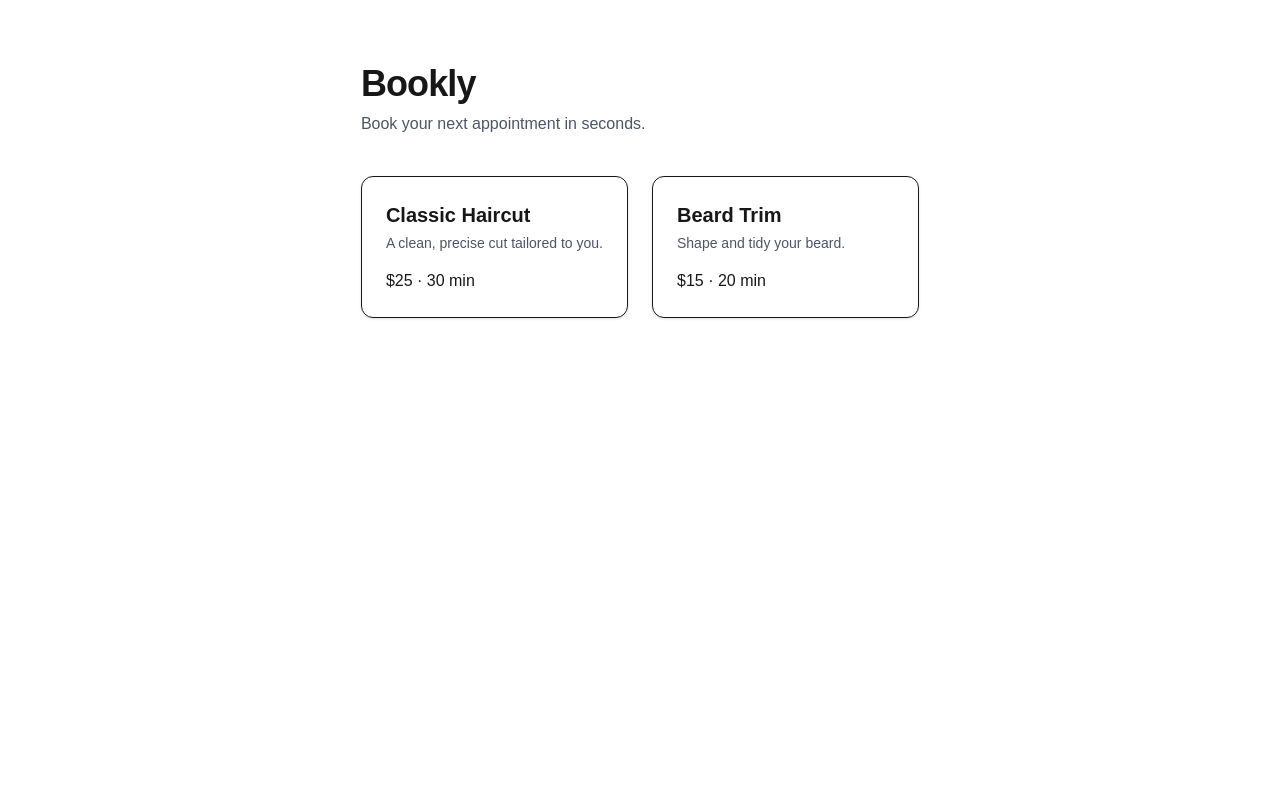
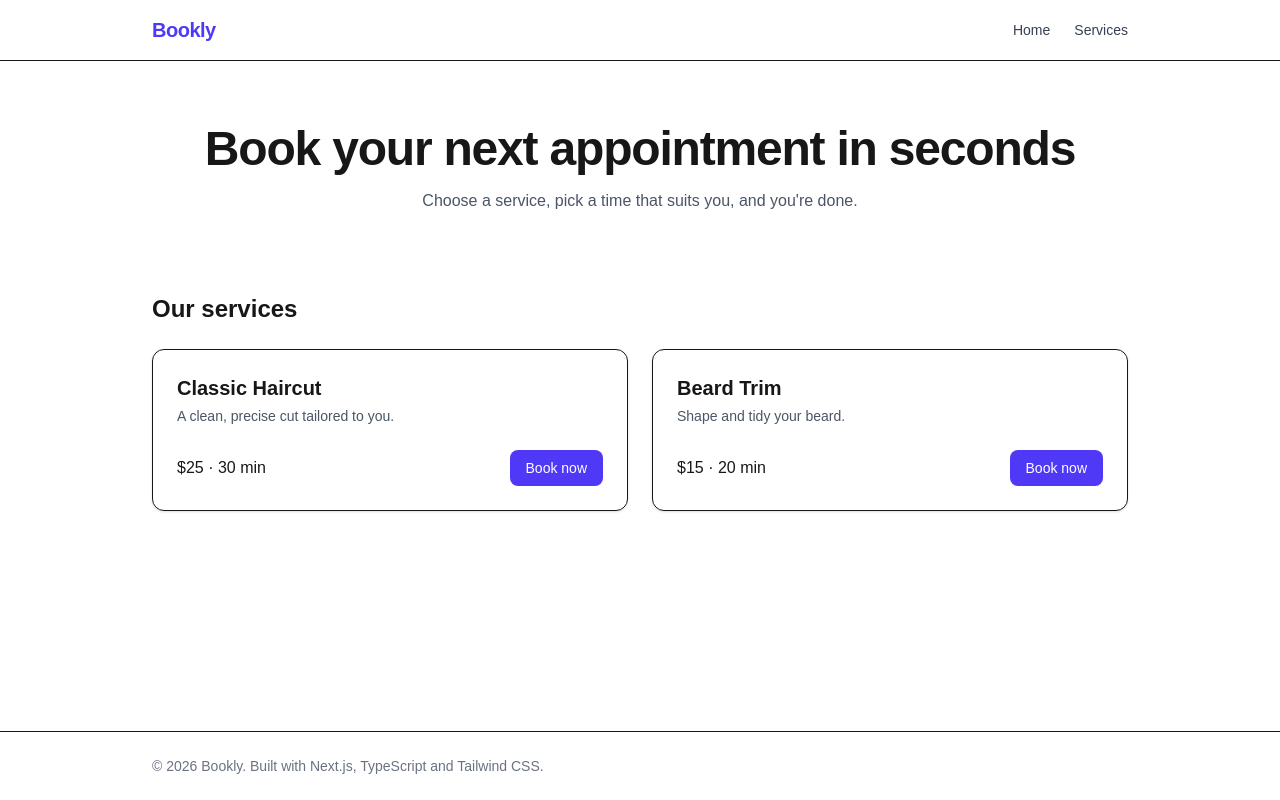
Before and after one commit to cynthia-creator/bookly, a Next.js app: page / in a window 1280 px wide. Built offline with nearby package versions, Linux system fonts and the light colour scheme.

Commit message:
feat: add navbar, footer, button and service card components

```diff
--- a/src/app/layout.tsx
+++ b/src/app/layout.tsx
@@ -1,6 +1,8 @@
 import type { Metadata } from "next";
 import { Geist, Geist_Mono } from "next/font/google";
 import "./globals.css";
+import { Navbar } from "@/components/Navbar";
+import { Footer } from "@/components/Footer";
 
 const geistSans = Geist({
   variable: "--font-geist-sans",
@@ -23,7 +25,11 @@ export default function RootLayout({ children }: LayoutProps<"/">) {
       lang="en"
       className={`${geistSans.variable} ${geistMono.variable} h-full antialiased`}
     >
-      <body className="min-h-full flex flex-col">{children}</body>
+     <body className="min-h-full flex flex-col">
+  <Navbar />
+  <main className="flex-1">{children}</main>
+  <Footer />
+</body>
     </html>
   );
 }
--- a/src/app/page.tsx
+++ b/src/app/page.tsx
@@ -1,22 +1,26 @@
 import { services } from "@/lib/data";
+import { ServiceCard } from "@/components/ServiceCard";
 
 export default function Home() {
   return (
-    <main className="mx-auto max-w-5xl px-6 py-16">
-      <h1 className="text-4xl font-bold tracking-tight">Bookly</h1>
-      <p className="mt-2 text-gray-600">Book your next appointment in seconds.</p>
+    <div className="mx-auto max-w-5xl px-6 py-16">
+      <section className="text-center">
+        <h1 className="text-5xl font-bold tracking-tight">
+          Book your next appointment in seconds
+        </h1>
+        <p className="mx-auto mt-4 max-w-xl text-gray-600">
+          Choose a service, pick a time that suits you, and you're done.
+        </p>
+      </section>
 
-      <ul className="mt-10 grid gap-6 sm:grid-cols-2">
-        {services.map((s) => (
-          <li key={s.id} className="rounded-xl border p-6 shadow-sm">
-            <h2 className="text-xl font-semibold">{s.name}</h2>
-            <p className="mt-1 text-sm text-gray-600">{s.description}</p>
-            <p className="mt-4 font-medium">
-              ${s.price} · {s.durationMinutes} min
-            </p>
-          </li>
-        ))}
-      </ul>
-    </main>
+      <section id="services" className="mt-20 scroll-mt-24">
+        <h2 className="text-2xl font-semibold">Our services</h2>
+        <ul className="mt-6 grid gap-6 sm:grid-cols-2">
+          {services.map((service) => (
+            <ServiceCard key={service.id} service={service} />
+          ))}
+        </ul>
+      </section>
+    </div>
   );
 }
--- /dev/null
+++ b/src/components/Footer.tsx
@@ -0,0 +1,9 @@
+export function Footer() {
+  return (
+    <footer className="border-t">
+      <div className="mx-auto max-w-5xl px-6 py-6 text-sm text-gray-500">
+        © {new Date().getFullYear()} Bookly. Built with Next.js, TypeScript and Tailwind CSS.
+      </div>
+    </footer>
+  );
+}
--- /dev/null
+++ b/src/components/Navbar.tsx
@@ -0,0 +1,21 @@
+import Link from "next/link";
+
+export function Navbar() {
+  return (
+    <header className="sticky top-0 z-10 border-b bg-white/80 backdrop-blur">
+      <nav className="mx-auto flex max-w-5xl items-center justify-between px-6 py-4">
+        <Link href="/" className="text-xl font-bold tracking-tight text-indigo-600">
+          Bookly
+        </Link>
+        <ul className="flex items-center gap-6 text-sm font-medium text-gray-700">
+          <li>
+            <Link href="/" className="hover:text-indigo-600">Home</Link>
+          </li>
+          <li>
+            <Link href="/#services" className="hover:text-indigo-600">Services</Link>
+          </li>
+        </ul>
+      </nav>
+    </header>
+  );
+}
--- /dev/null
+++ b/src/components/ServiceCard.tsx
@@ -0,0 +1,19 @@
+import { Service } from "@/types";
+import { Button } from "@/components/ui/Button";
+
+export function ServiceCard({ service }: { service: Service }) {
+  return (
+    <li className="flex flex-col justify-between rounded-xl border p-6 shadow-sm transition-shadow hover:shadow-md">
+      <div>
+        <h3 className="text-xl font-semibold">{service.name}</h3>
+        <p className="mt-1 text-sm text-gray-600">{service.description}</p>
+      </div>
+      <div className="mt-6 flex items-center justify-between">
+        <p className="font-medium">
+          ${service.price} · {service.durationMinutes} min
+        </p>
+        <Button>Book now</Button>
+      </div>
+    </li>
+  );
+}
--- /dev/null
+++ b/src/components/ui/Button.tsx
@@ -0,0 +1,26 @@
+import { ButtonHTMLAttributes } from "react";
+import { cn } from "@/lib/utils";
+
+type Variant = "primary" | "secondary";
+
+interface ButtonProps extends ButtonHTMLAttributes<HTMLButtonElement> {
+  variant?: Variant;
+}
+
+const variants: Record<Variant, string> = {
+  primary: "bg-indigo-600 text-white hover:bg-indigo-700",
+  secondary: "border border-gray-300 bg-white text-gray-900 hover:bg-gray-50",
+};
+
+export function Button({ variant = "primary", className, ...props }: ButtonProps) {
+  return (
+    <button
+      className={cn(
+        "rounded-lg px-4 py-2 text-sm font-medium transition-colors focus:outline-none focus-visible:ring-2 focus-visible:ring-indigo-500 disabled:opacity-50",
+        variants[variant],
+        className
+      )}
+      {...props}
+    />
+  );
+}
--- /dev/null
+++ b/src/lib/utils.ts
@@ -0,0 +1,3 @@
+export function cn(...classes: Array<string | false | null | undefined>) {
+  return classes.filter(Boolean).join(" ");
+}
```
